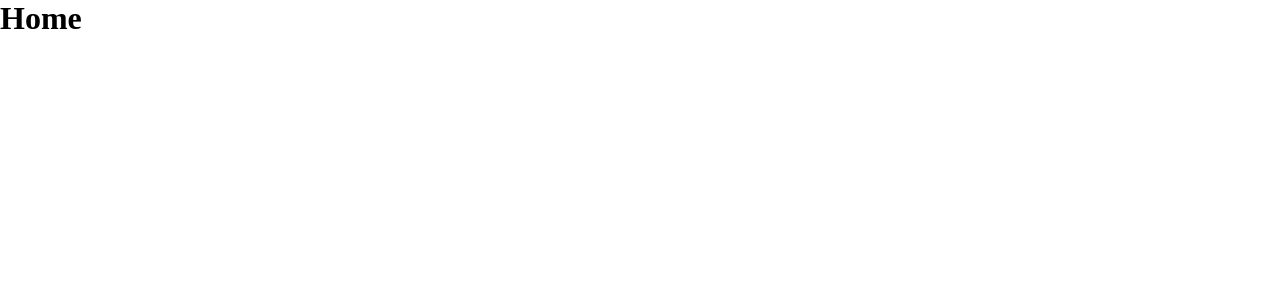
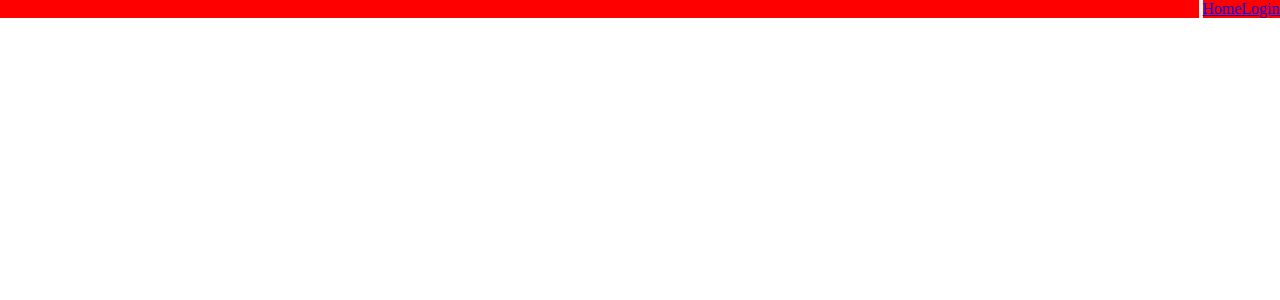
Before and after one commit to nanokken/Photobooth-2025, a React (Vite) app in the folder photobooth/: page / in a window 1280 px wide. Shown: the top 300 px of the page. Built offline with nearby package versions, Linux system fonts and the light colour scheme; a web font is replaced by a local one.

Commit message:
Navbar kinda done lol

```diff
--- a/photobooth/src/App.jsx
+++ b/photobooth/src/App.jsx
@@ -8,9 +8,10 @@ import { AuthProvider } from "./context/AuthContext.jsx";
 // Importing the pages
 import Home from "./pages/Home/Home";
 import PhotoCarousel from "./pages/PhotoCarousel/PhotoCarousel";
-import Photobooth from "./pages/photobooth/Photobooth.jsx"
+import Photobooth from "./pages/photobooth/Photobooth.jsx";
 import AdminEvent from "./pages/AdminEvent/AdminEvent.jsx";
 import AdminPanel from "./pages/AdminPanel/AdminPanel.jsx";
+import Navigation from "./components/Navigation/Navigation.jsx";
 
 export default function App() {
   return (
--- /dev/null
+++ b/photobooth/src/components/Navigation/Navigation.jsx
@@ -0,0 +1,42 @@
+import React, { useState } from "react";
+import { Link } from "react-router-dom";
+import styles from "../Navigation/Navigation.module.css";
+
+export default function Navigation() {
+  const [isOpen, setIsOpen] = useState(false);
+
+  const toggleMenu = () => {
+    setIsOpen(!isOpen);
+  };
+
+  return (
+    <nav className={styles.navbar}>
+      {/* Burger Button */}
+      <button onClick={toggleMenu}>
+        <div></div>
+        <div></div>
+        <div></div>
+      </button>
+
+      {/* Menu Items */}
+      <div>
+        <Link
+          to="/"
+          onClick={() => setIsOpen(false)}
+          onMouseOver={(e) => (e.target.style.backgroundColor = "#555")}
+          onMouseOut={(e) => (e.target.style.backgroundColor = "transparent")}
+        >
+          Home
+        </Link>
+        <Link
+          to="/login"
+          onClick={() => setIsOpen(false)}
+          onMouseOver={(e) => (e.target.style.backgroundColor = "#555")}
+          onMouseOut={(e) => (e.target.style.backgroundColor = "transparent")}
+        >
+          Login
+        </Link>
+      </div>
+    </nav>
+  );
+}
--- /dev/null
+++ b/photobooth/src/components/Navigation/Navigation.module.css
@@ -0,0 +1,6 @@
+.navbar {
+  display: flex;
+  justify-content: flex-end;
+  background-color: red;
+  width: 100%;
+}
--- a/photobooth/src/pages/Home/Home.jsx
+++ b/photobooth/src/pages/Home/Home.jsx
@@ -1,6 +1,9 @@
+import Navigation from "../../components/Navigation/Navigation";
+
 export default function Home() {
-
-    return <h1>Home</h1>
-
-
+  return (
+    <article>
+      <Navigation />
+    </article>
+  );
 }
```
Lines whose indentation alone changed are shown as unchanged.
